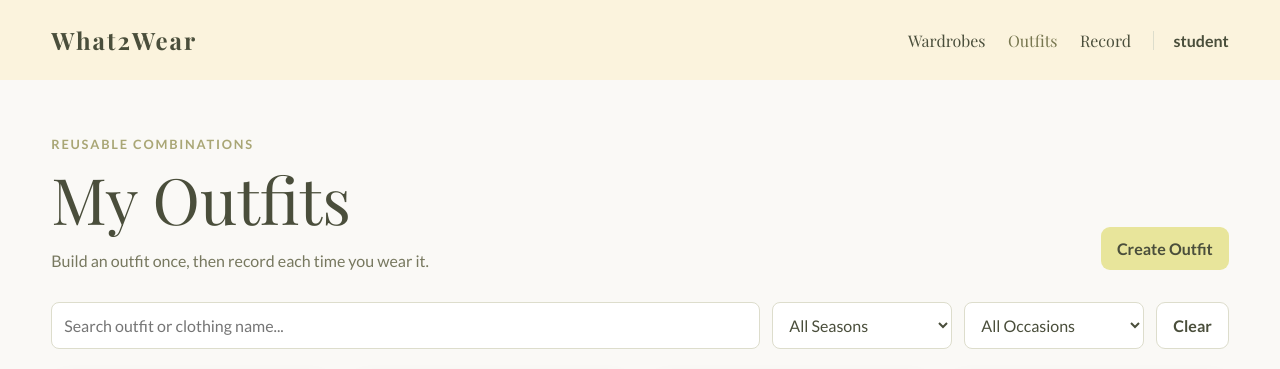
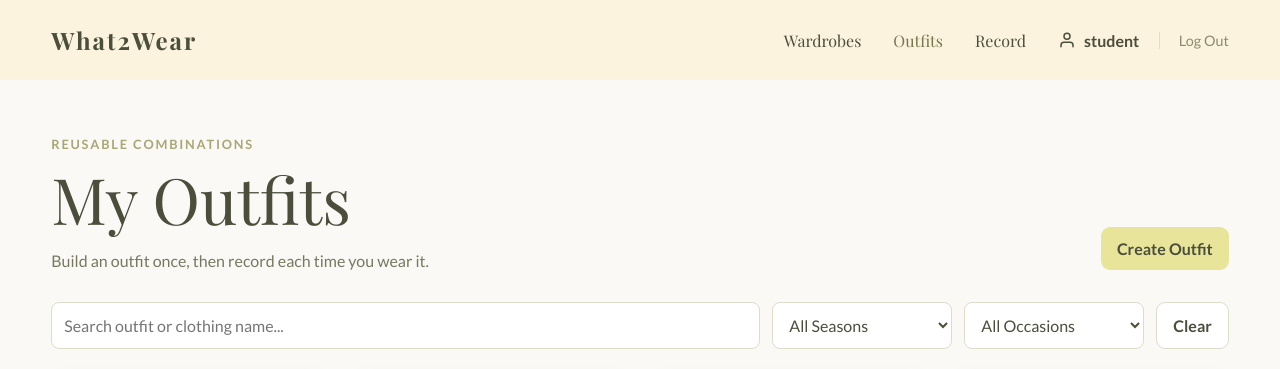
Before and after one commit to chinpang1010/cant-see-group, a Flask app: page /outfits in a window 1280 px wide. Shown: the top 369 px of the page. Run offline with Flask 3, Linux system fonts and the light colour scheme; a user stored in the database is signed in; data comes from the database, SQL or seed files in the repository; data that the repository does not hold is empty.

Commit message:
圖示統一、Record,outfit頁面皆可以登出

```diff
--- a/static/outfits.css
+++ b/static/outfits.css
@@ -39,6 +39,7 @@ textarea {
 }
 
 .nav-logo {
+    flex: 1;
     font-size: 1.5rem;
     font-weight: 700;
     letter-spacing: 2px;
@@ -52,8 +53,10 @@ textarea {
 
 .nav-right {
     display: flex;
+    flex: 1;
     align-items: center;
-    gap: 1.4rem;
+    justify-content: flex-end;
+    gap: 2rem;
 }
 
 .nav-link:hover,
@@ -61,11 +64,26 @@ textarea {
     color: #77764f;
 }
 
-.user-label {
+.login {
+    display: flex;
+    align-items: center;
+    gap: 0.5rem;
+    font-family: "Lato", sans-serif;
+    font-weight: 700;
+}
+
+.logout-btn {
+    margin-left: -0.8rem;
     padding-left: 1.2rem;
+    color: #8b8b70;
     border-left: 1px solid var(--grey);
     font-family: "Lato", sans-serif;
-    font-weight: 700;
+    font-size: 0.9rem;
+    text-decoration: none;
+}
+
+.logout-btn:hover {
+    color: var(--text-dark);
 }
 
 .outfits-container {
--- a/static/outfits.js
+++ b/static/outfits.js
@@ -10,6 +10,7 @@ document.addEventListener('DOMContentLoaded', () => {
     const itemSearch = document.getElementById('itemSearch');
     const photoUpload = document.getElementById('outfitPhotoUpload');
     const uploadText = document.getElementById('outfitUploadText');
+    const logoutBtn = document.getElementById('logoutBtn');
 
     let outfits = [];
     let wardrobes = [];
@@ -43,6 +44,18 @@ document.addEventListener('DOMContentLoaded', () => {
         if (!response.ok) throw new Error(data.error || 'Request failed');
         return data;
     }
+
+    logoutBtn?.addEventListener('click', async (event) => {
+        event.preventDefault();
+        try {
+            await api('/api/auth/logout', { method: 'POST' });
+            localStorage.removeItem('what2wearUser');
+            sessionStorage.removeItem('what2wearUser');
+            window.location.href = '/';
+        } catch (error) {
+            alert(error.message);
+        }
+    });
 
     async function uploadPhoto() {
         const file = photoUpload?.files?.[0];
--- a/templates/outfits.html
+++ b/templates/outfits.html
@@ -24,7 +24,11 @@
             {% if session.get('role') in ['admin', 'manager'] %}
             <a href="/admin" class="nav-link">Admin</a>
             {% endif %}
-            <span class="user-label">{{ session.get('username') }}</span>
+            <span class="login">
+                <svg width="18" height="18" viewBox="0 0 24 24" fill="none" stroke="currentColor" stroke-width="2" stroke-linecap="round" stroke-linejoin="round"><path d="M20 21v-2a4 4 0 0 0-4-4H8a4 4 0 0 0-4 4v2"></path><circle cx="12" cy="7" r="4"></circle></svg>
+                {{ session.get('username') }}
+            </span>
+            <a href="#" class="logout-btn" id="logoutBtn">Log Out</a>
         </nav>
     </header>
 
--- a/templates/record.html
+++ b/templates/record.html
@@ -28,6 +28,7 @@
                 <svg width="18" height="18" viewBox="0 0 24 24" fill="none" stroke="currentColor" stroke-width="2" stroke-linecap="round" stroke-linejoin="round"><path d="M20 21v-2a4 4 0 0 0-4-4H8a4 4 0 0 0-4 4v2"></path><circle cx="12" cy="7" r="4"></circle></svg>
                 {{ session.get('username') }}
             </span>
+            <a href="#" class="logout-btn" id="logoutBtn">Log Out</a>
         </div>
     </header>
 
```
Also changed, not shown: static/record.css (+16 -1 lines), static/record.js (+13 -0 lines).
